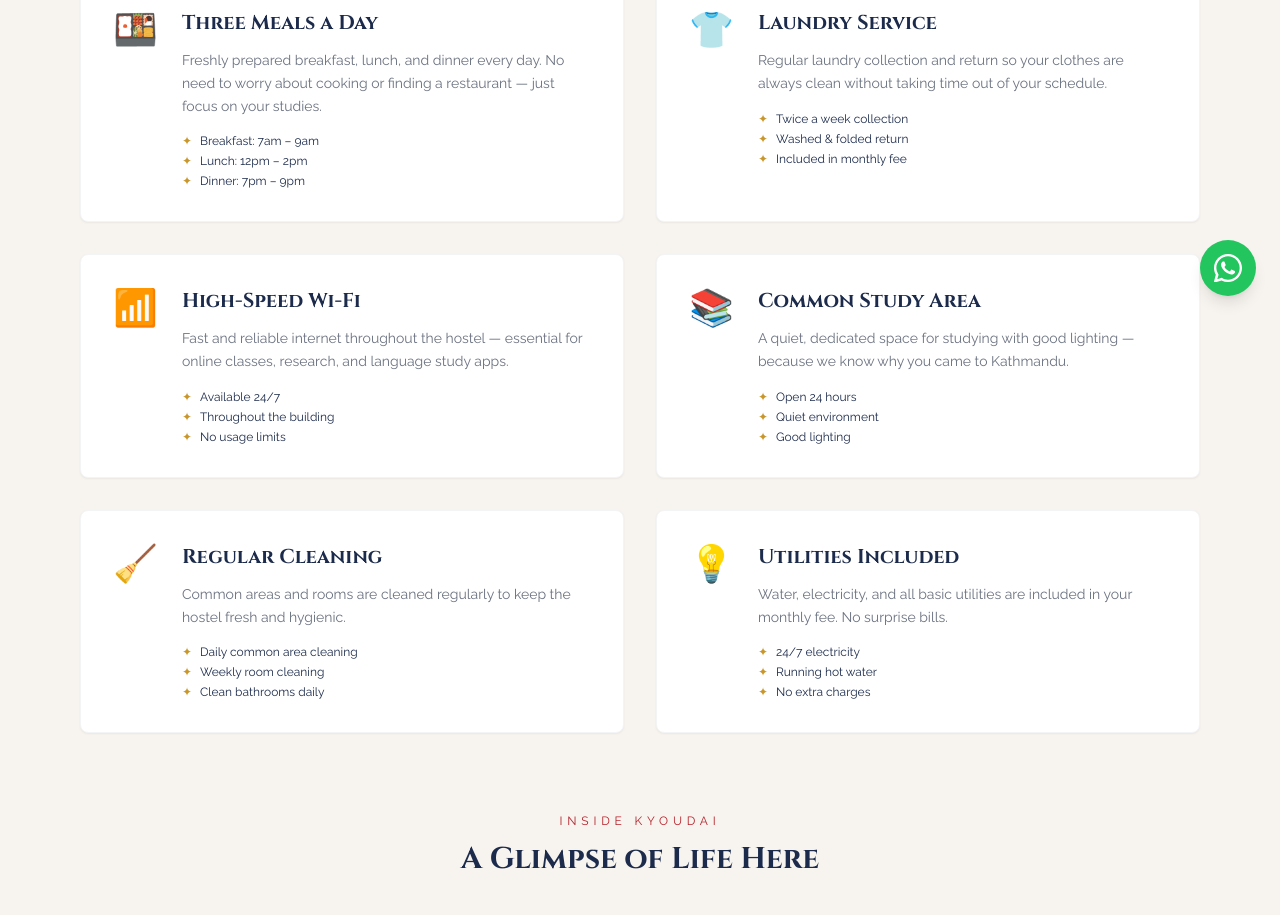
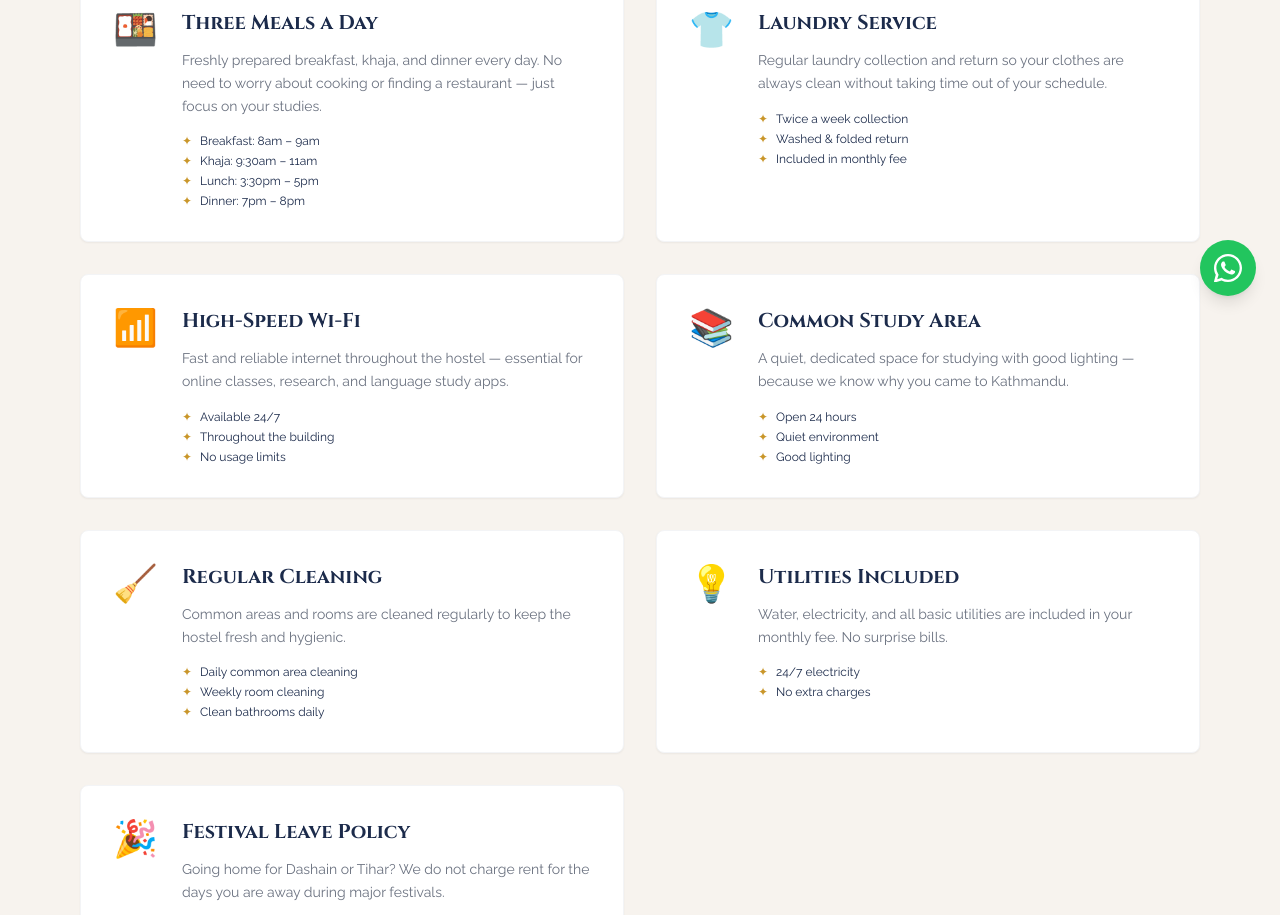
Before and after one commit to swornimjr/kyoudaihostel, a React (Vite) app in the folder client/: page /amenities in a window 1280 px wide. Shown: the part 480-1395 px from the top of the page. Built offline with nearby package versions, Linux system fonts and the light colour scheme; no server answers.

Commit message:
Update room numbers and amenities content

```diff
--- a/client/src/pages/Amenities.jsx
+++ b/client/src/pages/Amenities.jsx
@@ -6,8 +6,8 @@ const amenities = [
   {
     icon: '🍱',
     title: 'Three Meals a Day',
-    desc: 'Freshly prepared breakfast, lunch, and dinner every day. No need to worry about cooking or finding a restaurant — just focus on your studies.',
-    details: ['Breakfast: 7am – 9am', 'Lunch: 12pm – 2pm', 'Dinner: 7pm – 9pm'],
+    desc: 'Freshly prepared breakfast, khaja, and dinner every day. No need to worry about cooking or finding a restaurant — just focus on your studies.',
+    details: ['Breakfast: 8am – 9am', 'Khaja: 9:30am – 11am', 'Lunch: 3:30pm – 5pm', 'Dinner: 7pm – 8pm'],
   },
   {
     icon: '👕',
@@ -37,7 +37,13 @@ const amenities = [
     icon: '💡',
     title: 'Utilities Included',
     desc: 'Water, electricity, and all basic utilities are included in your monthly fee. No surprise bills.',
-    details: ['24/7 electricity', 'Running hot water', 'No extra charges'],
+    details: ['24/7 electricity', 'No extra charges'],
+  },
+  {
+    icon: '🎉',
+    title: 'Festival Leave Policy',
+    desc: 'Going home for Dashain or Tihar? We do not charge rent for the days you are away during major festivals.',
+    details: ['No charge during Dashain', 'No charge during Tihar', 'Just let us know in advance'],
   },
 ]
 
```
Also changed, not shown: 1 other file (tests, documents, lock files or other folders).
